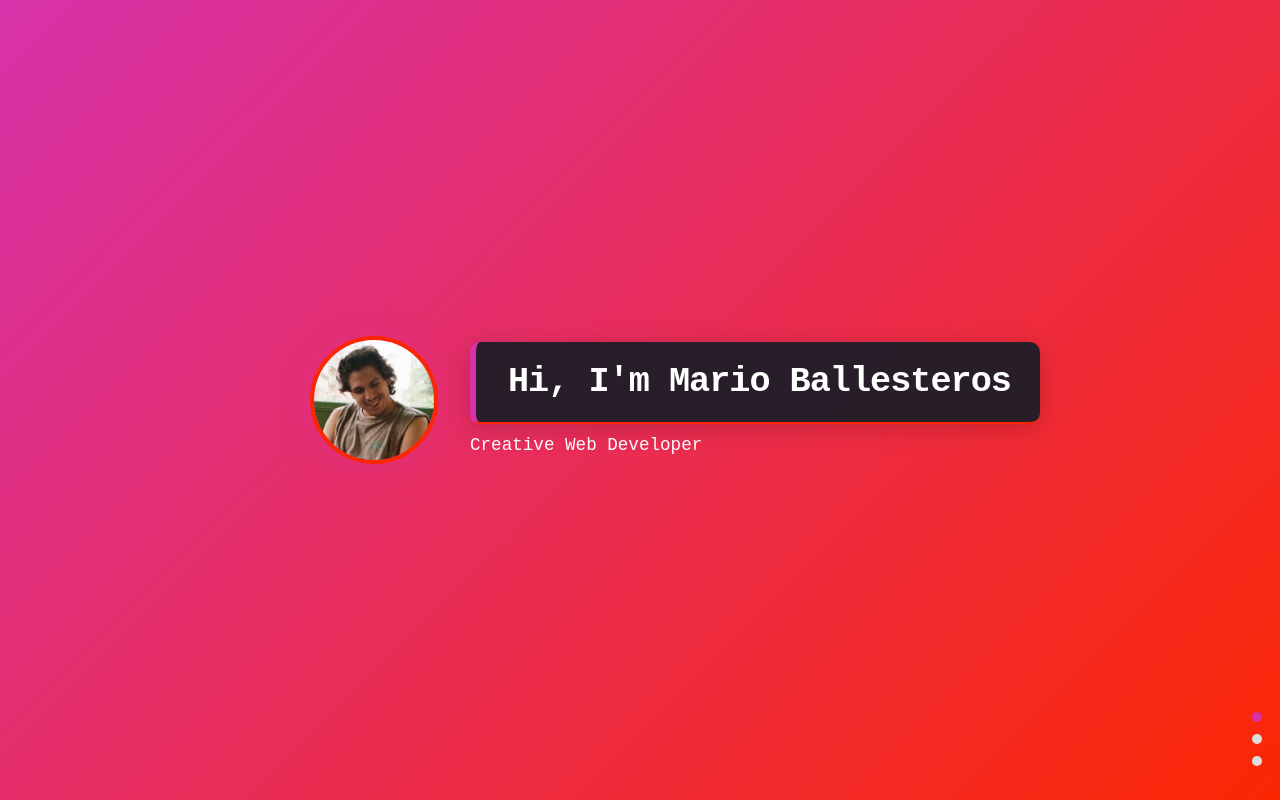
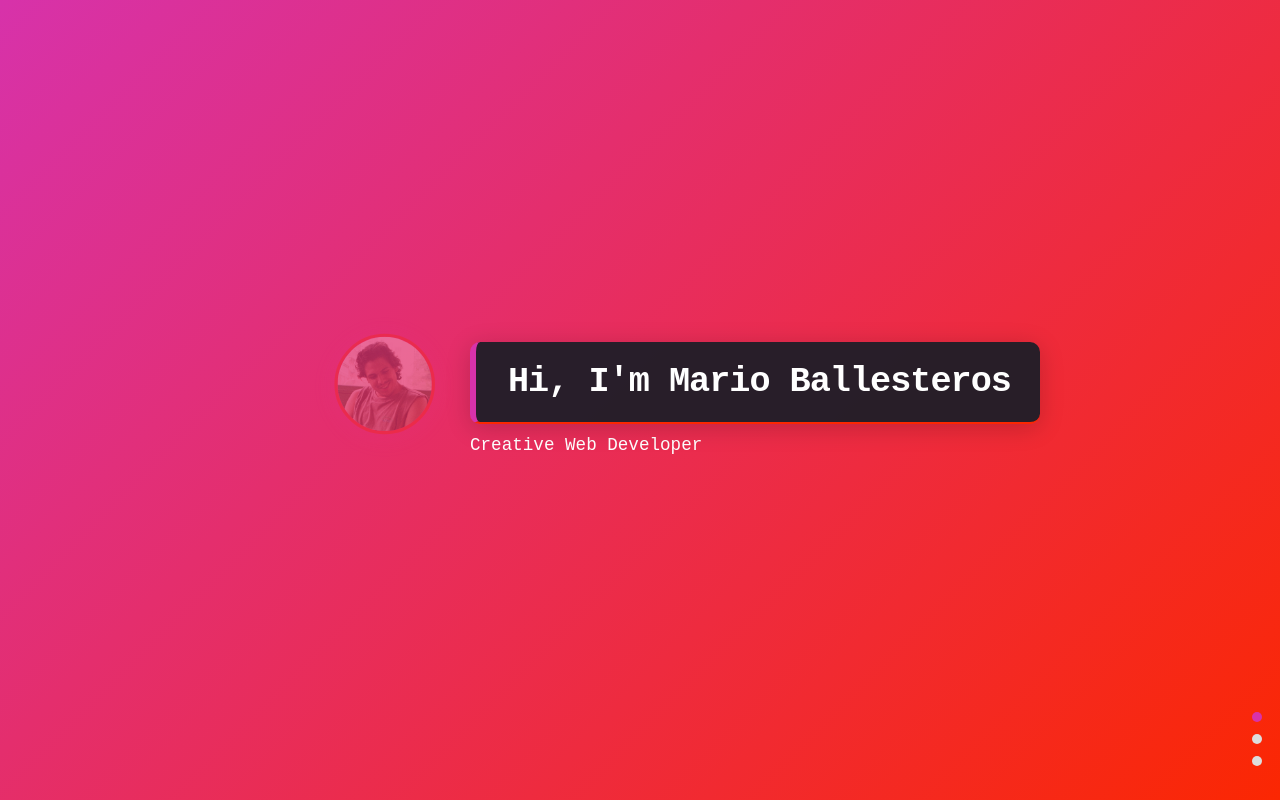
Before and after one commit to marioflwrs/marioflwrs.github.io, a React (Vite) app: page / in a window 1280 px wide. Built offline with nearby package versions, Linux system fonts and the light colour scheme.

Commit message:
avatar animations fix

```diff
--- a/src/App.tsx
+++ b/src/App.tsx
@@ -67,8 +67,18 @@ function HeroSection() {
 	  src="/avatar.png"
 	  alt="Mario Ballesteros"
 	  initial={{ scale: 0.7, opacity: 0, y: 40 }}
-		  animate={{ scale: 1, opacity: 1, y: 0 }}
-		  transition={{ duration: 0.8, ease: 'easeOut' }}
+	  animate={{
+		scale: 1,
+		opacity: 1,
+		y: [0, -30, 0, 30, 0], // simple bounce
+		x: [0, 20, 0, -20, 0], // simple horizontal bounce
+	  }}
+	  transition={{
+		duration: 4,
+		repeat: Infinity,
+		repeatType: 'loop',
+		ease: 'easeInOut',
+	  }}
 	  style={{
 		width: 120,
 		height: 120,
```
Lines whose indentation alone changed are shown as unchanged.
